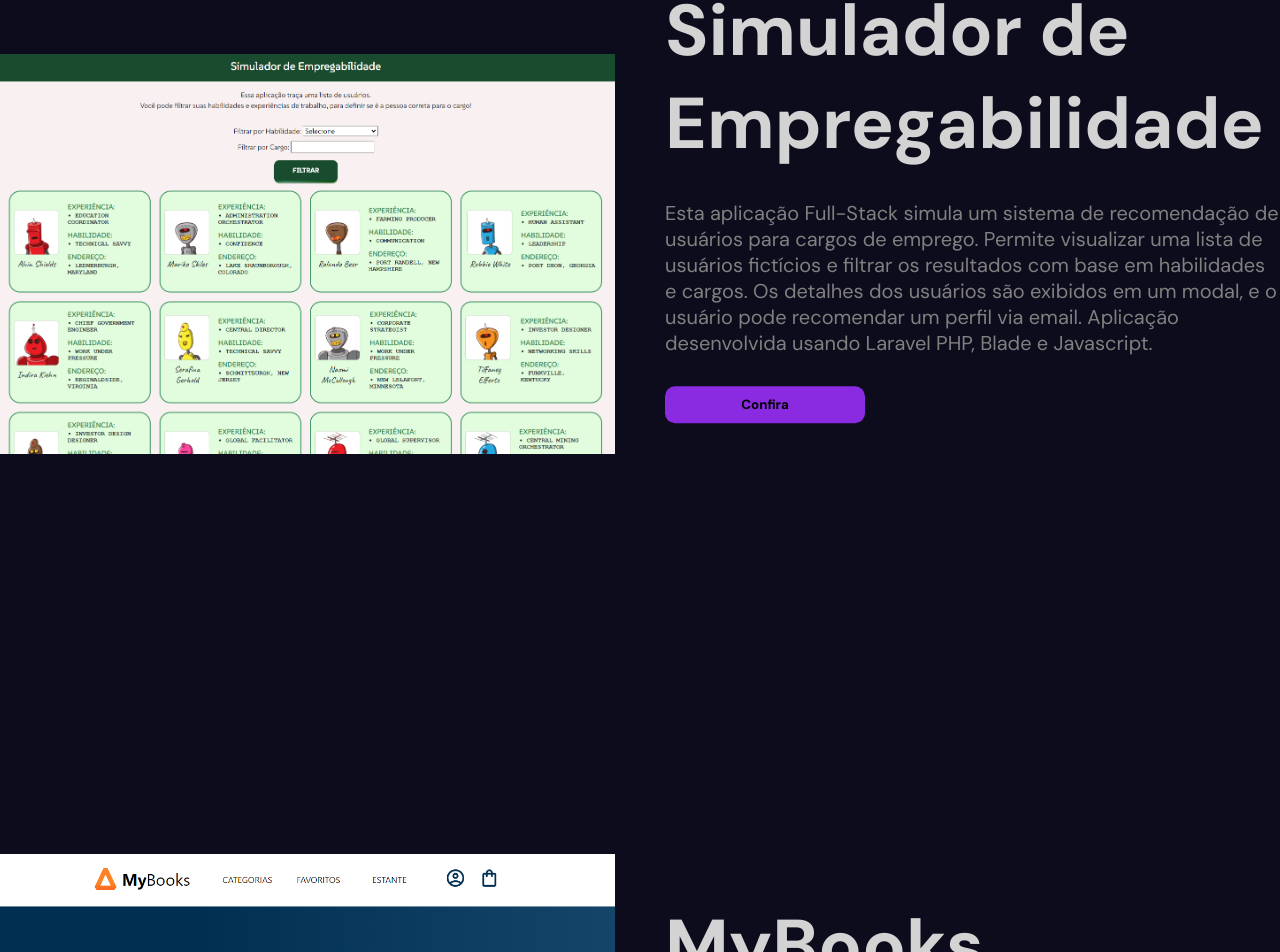
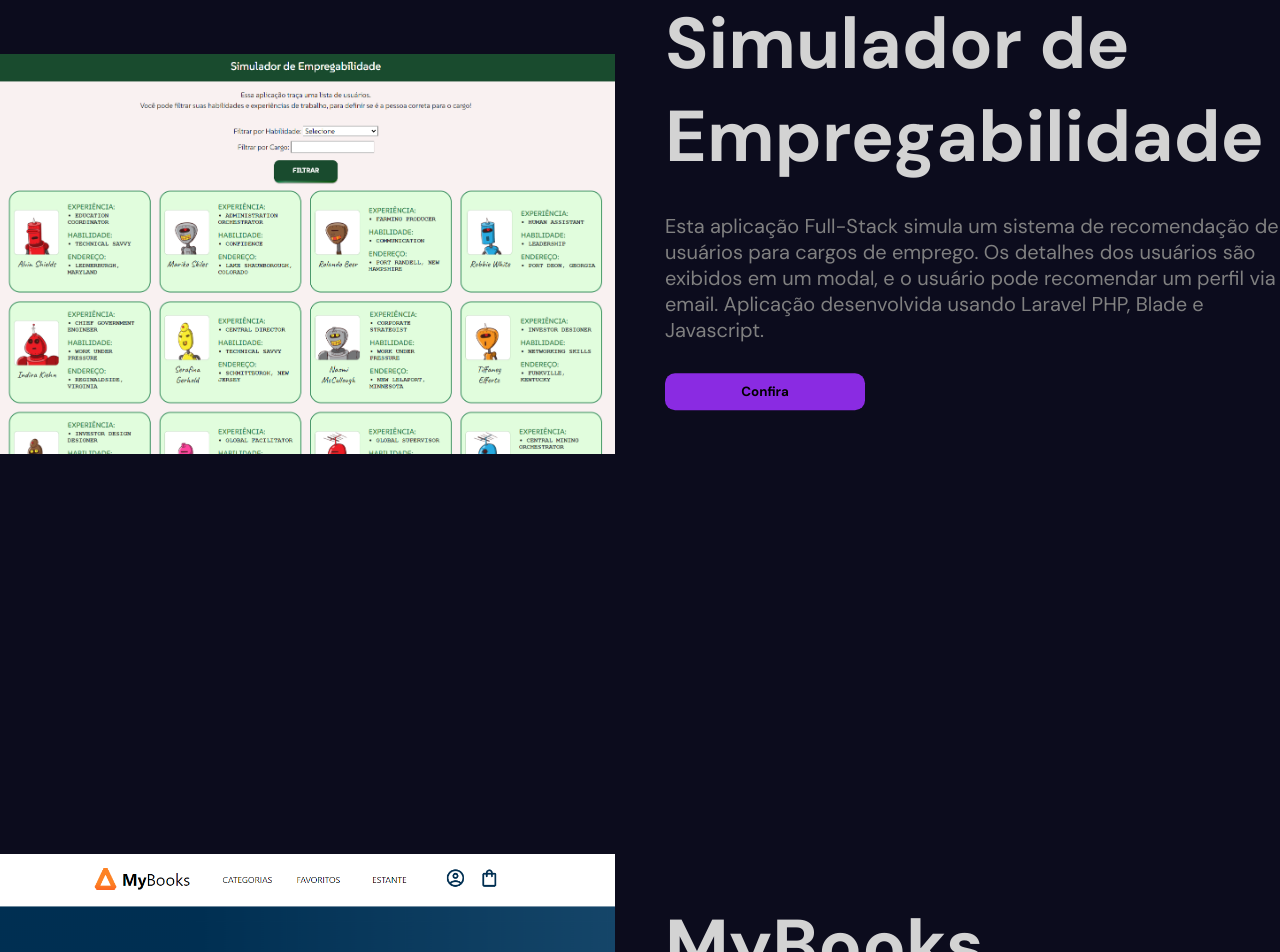
Before and after one commit to slpascoal/portfolio-silas, a React (Vite) app: page / in a window 1280 px wide. Shown: the part 3499-4451 px from the top of the page. Built offline with nearby package versions, Linux system fonts and the light colour scheme.

Commit message:
Update Portfolio.jsx

```diff
--- a/src/components/portfolio/Portfolio.jsx
+++ b/src/components/portfolio/Portfolio.jsx
@@ -8,7 +8,7 @@ const items = [
     id: idCont(),
     title: "Simulador de Empregabilidade",
     img: "/simulador-empregabilidade.png",
-    desc: "Esta aplicação Full-Stack simula um sistema de recomendação de usuários para cargos de emprego. Permite visualizar uma lista de usuários fictícios e filtrar os resultados com base em habilidades e cargos. Os detalhes dos usuários são exibidos em um modal, e o usuário pode recomendar um perfil via email. Aplicação desenvolvida usando Laravel PHP, Blade e Javascript.",
+    desc: "Esta aplicação Full-Stack simula um sistema de recomendação de usuários para cargos de emprego. Os detalhes dos usuários são exibidos em um modal, e o usuário pode recomendar um perfil via email. Aplicação desenvolvida usando Laravel PHP, Blade e Javascript.",
     link: "https://github.com/slpascoal/Simulador-Empregabilidade",
     botao: "Confira"
   },
```
